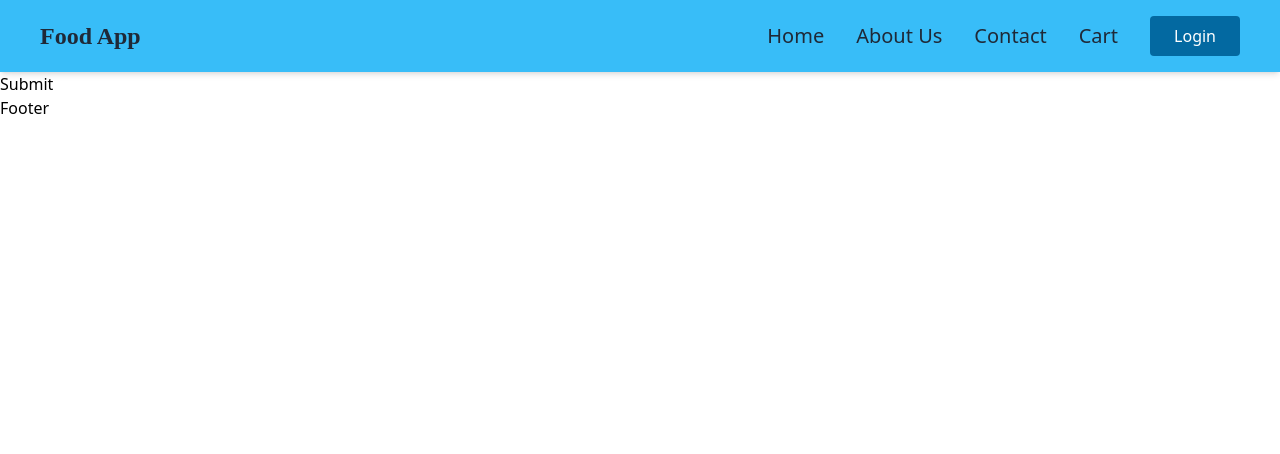
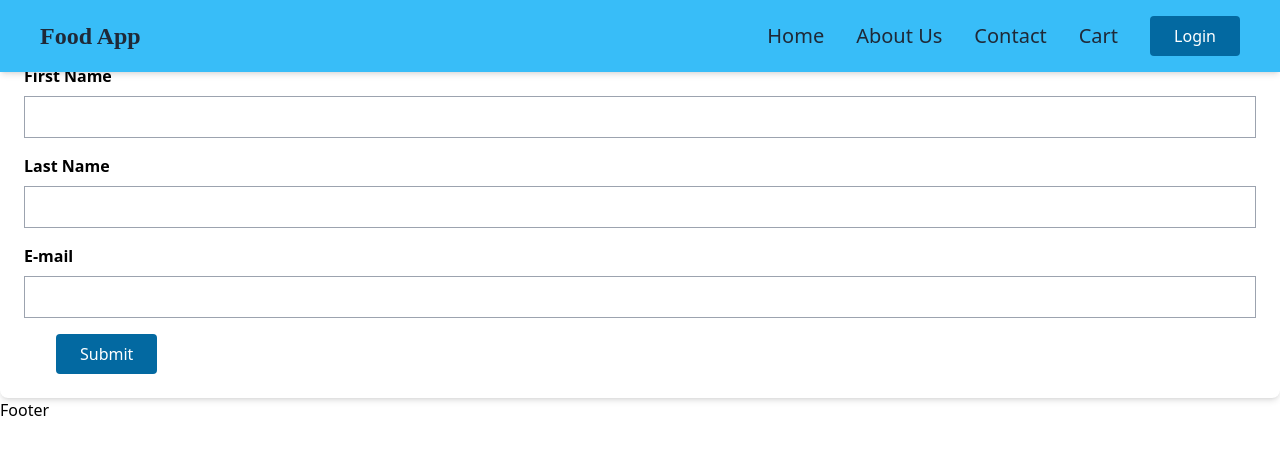
Before and after one commit to christosno/FoodApp, a React (Vite) app: page /login in a window 1280 px wide. Shown: the top 454 px of the page. Built offline with nearby package versions, Linux system fonts and the light colour scheme.

Commit message:
set up userAuthConetxtProvider and UserContext

```diff
--- a/src/App.js
+++ b/src/App.js
@@ -9,13 +9,13 @@ import Contact from "./components/Contact";
 import { createBrowserRouter, RouterProvider, Outlet } from "react-router-dom";
 import RestaurantMenu from "./components/RestaurantMenu";
 import LoginForm from "./components/LoginForm";
+import UserAthProvider from "./store/user-auth";
 
 const AppLayoit = () => {
-  const [isLogedIn, setIsLogedin] = useState(false);
   return (
     <>
-      <Header isLogedIn={isLogedIn} setIsLogedin={setIsLogedin} />
-      <Outlet context={[isLogedIn, setIsLogedin]} />
+      <Header />
+      <Outlet />
       <Footer />
     </>
   );
@@ -53,4 +53,8 @@ const router = createBrowserRouter([
 
 const container = document.getElementById("root");
 const root = ReactDOM.createRoot(container);
-root.render(<RouterProvider router={router} />);
+root.render(
+  <UserAthProvider>
+    <RouterProvider router={router} />
+  </UserAthProvider>
+);
--- a/src/components/Button.js
+++ b/src/components/Button.js
@@ -1,9 +1,16 @@
 import React from "react";
 
-const Button = ({ margin, bgColor, bgHoverColor, clickHandler, children }) => {
-  console.log(margin);
+const Button = ({
+  margin,
+  bgColor,
+  bgHoverColor,
+  clickHandler,
+  children,
+  type = null,
+}) => {
   return (
     <button
+      type={type}
       onClick={clickHandler}
       className={`${bgColor} text-white forn-[Poppins] py-2 px-6 rounded md:${margin} hover:${bgHoverColor} duration-500`}
     >
--- a/src/components/Header.js
+++ b/src/components/Header.js
@@ -2,10 +2,12 @@ import { Link } from "react-router-dom";
 import Button from "./Button";
 import { FontAwesomeIcon } from "@fortawesome/react-fontawesome";
 import { faBars } from "@fortawesome/free-solid-svg-icons";
-import { useState } from "react";
+import { useContext, useState } from "react";
+import { UserLoginContext } from "../store/user-auth";
 
-const Header = ({ isLogedIn, setIsLogedin }) => {
+const Header = () => {
   const [navIsOpen, setNavIsOpen] = useState(false);
+  const { isLogedIn, setIsLogedIn } = useContext(UserLoginContext);
   return (
     <div className="shadow-md w-full fixed top-0 left-0">
       <div className="md:flex items-center justify-between bg-sky-400 py-4 md:px-10 px-7">
@@ -41,7 +43,16 @@ const Header = ({ isLogedIn, setIsLogedin }) => {
           </li>
           {isLogedIn ? (
             <Link to={"/"}>
-              <Button margin="ml-8 mr-2">Logout</Button>
+              <Button
+                bgColor="bg-sky-700"
+                bgHoverColor="bg-sky-600"
+                margin="ml-8 mr-2"
+                clickHandler={() => {
+                  setIsLogedIn(false);
+                }}
+              >
+                Logout
+              </Button>
             </Link>
           ) : (
             <Link to={"/login"}>
--- a/src/components/LoginForm.js
+++ b/src/components/LoginForm.js
@@ -1,9 +1,12 @@
-import React from "react";
+import React, { useContext } from "react";
 import { useFormik } from "formik";
-import { useOutletContext, useNavigate } from "react-router-dom";
+import { useNavigate } from "react-router-dom";
+import Button from "./Button";
+import { UserLoginContext } from "../store/user-auth";
 
 const LoginForm = () => {
-  const [isLogedIn, setIsLogedIn] = useOutletContext();
+  const { isLogedIn, setIsLogedIn } = useContext(UserLoginContext);
+
   const navigate = useNavigate();
 
   const validate = (values) => {
@@ -39,50 +42,73 @@ const LoginForm = () => {
   });
 
   return (
-    <form onSubmit={formik.handleSubmit} className="login-form">
-      <div className="form-group">
-        <label htmlFor="firstName">First Name</label>
+    <form
+      onSubmit={formik.handleSubmit}
+      className="p-6 mx-auto mt-10 bg-white rounded-lg shadow-md"
+    >
+      <div className="mb-4">
+        <label htmlFor="firstName" className="block font-bold mb-2">
+          First Name
+        </label>
         <input
           onBlur={formik.handleBlur}
           onChange={formik.handleChange}
           type="text"
           id="firstName"
           name="firstName"
-          className="form-control"
+          className="border border-gray-400 p-2 w-full"
         />
         {formik.errors.firstName && formik.touched.firstName ? (
-          <div className="error-message">{formik.errors.firstName}</div>
+          <div className="text-red-500 font-bold mt-2">
+            {formik.errors.firstName}
+          </div>
         ) : null}
       </div>
-      <div className="form-group">
-        <label htmlFor="lastName">Last Name</label>
+      <div className="mb-4">
+        <label htmlFor="lastName" className="block font-bold mb-2">
+          Last Name
+        </label>
         <input
           onBlur={formik.handleBlur}
           onChange={formik.handleChange}
           type="text"
           id="lastName"
           name="lastName"
-          className="form-control"
+          className="border border-gray-400 p-2 w-full"
         />
         {formik.errors.lastName && formik.touched.lastName ? (
-          <div className="error-message">{formik.errors.lastName}</div>
+          <div className="text-red-500 font-bold mt-2">
+            {formik.errors.lastName}
+          </div>
         ) : null}
       </div>
-      <div className="form-group">
-        <label htmlFor="email">E-mail</label>
+      <div className="mb-4">
+        <label htmlFor="email" className="block font-bold mb-2">
+          E-mail
+        </label>
         <input
           onBlur={formik.handleBlur}
           onChange={formik.handleChange}
           type="email"
           id="email"
           name="email"
-          className="form-control"
+          className="border border-gray-400 p-2 w-full"
         />
         {formik.errors.email && formik.touched.email ? (
-          <div className="error-message">{formik.errors.email}</div>
+          <div className="text-red-500 font-bold mt-2">
+            {formik.errors.email}
+          </div>
         ) : null}
       </div>
-      <button type="submit">Submit</button>
+      <Button
+        type="submit"
+        bgColor="bg-sky-700"
+        bgHoverColor="bg-sky-600"
+        margin="ml-8"
+      >
+        Submit
+      </Button>
+      {/* <button type="submit">Submit</button> */}
     </form>
   );
 };
--- /dev/null
+++ b/src/store/user-auth.js
@@ -0,0 +1,18 @@
+import React, { useState, createContext } from "react";
+
+export const UserLoginContext = createContext({
+  isLoggedIn: false,
+  loginHandler: () => {},
+});
+
+const UserAthProvider = ({ children }) => {
+  const [isLogedIn, setIsLogedIn] = useState(false);
+
+  return (
+    <UserLoginContext.Provider value={{ isLogedIn, setIsLogedIn }}>
+      {children}
+    </UserLoginContext.Provider>
+  );
+};
+
+export default UserAthProvider;
```
